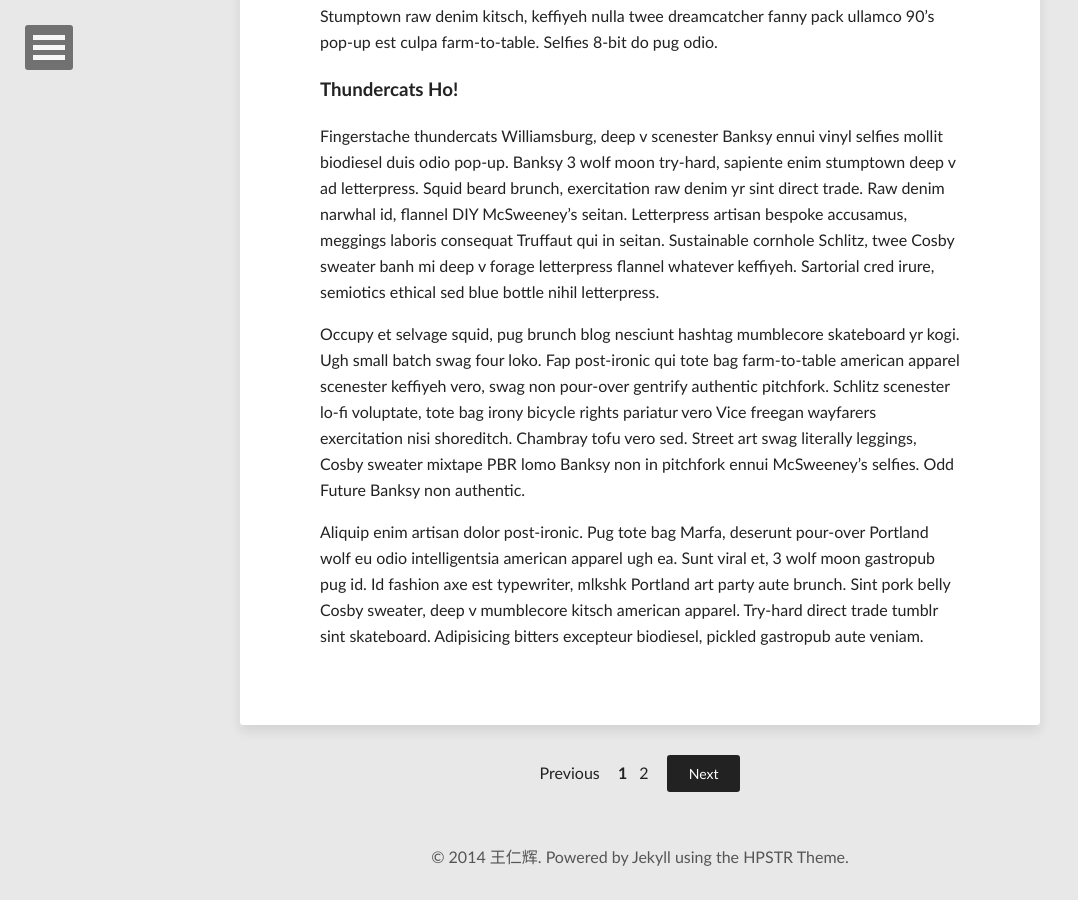
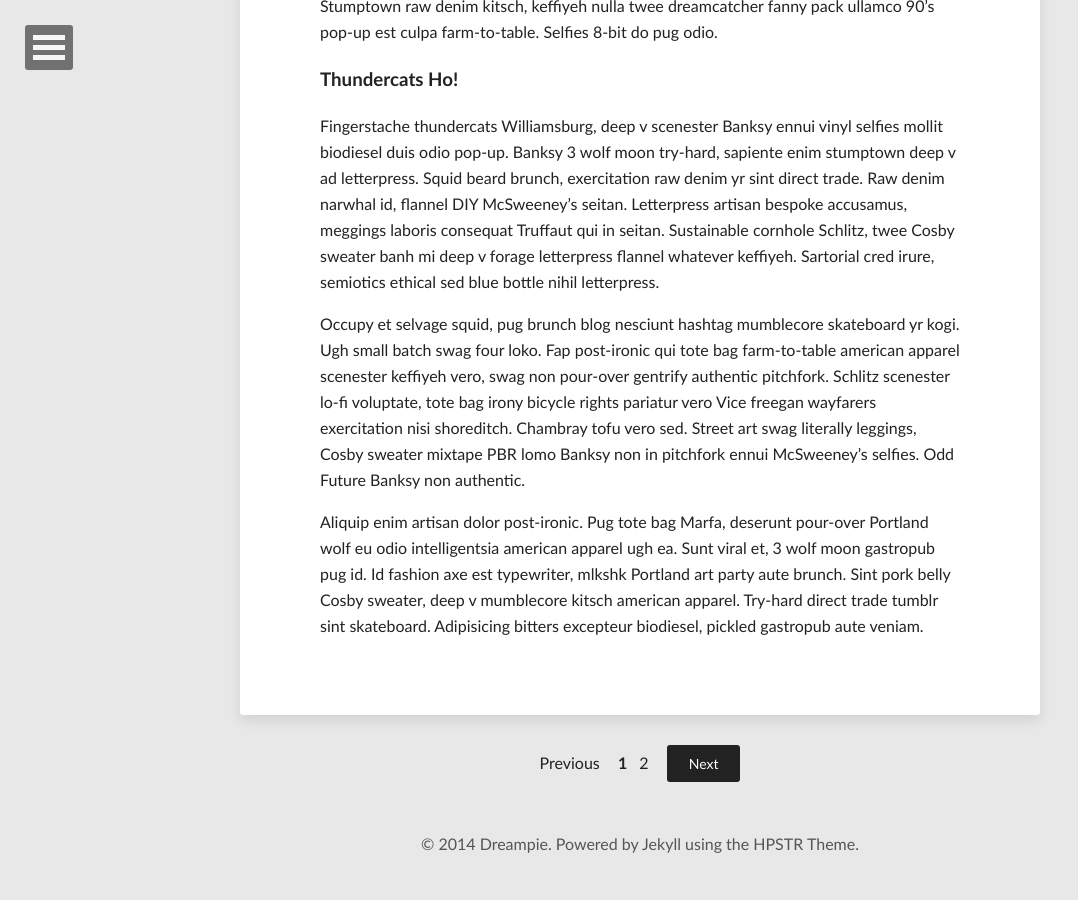
Before and after one commit to Dreampie/dreampie.github.io, a Jekyll site: the page built from index.html, in a window 1280 px wide and 900 px high, scrolled down 7608 px. Shown: the whole window, without its empty margins (0-1078 px from the left). Built offline with Jekyll 4.4.1, drawn with Linux system fonts in a browser that asks for light colours; nearby versions of some CDN libraries; the list of posts is cut into pages by our own code; some of the changed text lies outside the part shown.

Commit message:
config  git

```diff
--- a/_config.yml
+++ b/_config.yml
@@ -10,7 +10,7 @@
 # Owner/author information
 owner:
   #Your Name
-  name:           王仁辉
+  name:           Dreampie
   avatar:         avatar.jpg
   bio:            "Your bio goes here. It shouldn't be super long but a good two sentences or two should suffice."
   email:          wangrenhui1990@gmail.com#you@email.com
--- a/_layouts/page.html
+++ b/_layouts/page.html
@@ -14,7 +14,7 @@
 
 {% if page.image.feature %}
 <div class="entry-header">
-  {% if page.image.credit %}<div class="image-credit">Image source: <a href="{{ page.image.creditlink }}">{{ page.image.credit }}</a></div><!-- /.image-credit -->{% endif %}
+  {% if page.image.credit %}<div class="image-credit"><!--Image source:-->Github: <a href="{{ site.owner.github }}">{{ site.owner.name }}</a><!--<a href="{{ page.image.creditlink }}">{{ page.image.credit }}</a>--></div><!-- /.image-credit -->{% endif %}
   <div class="entry-image">
     <img src="{{ site.url }}/images/{{ page.image.feature }}" alt="{{ page.title }}">
   </div><!-- /.entry-image -->
```
